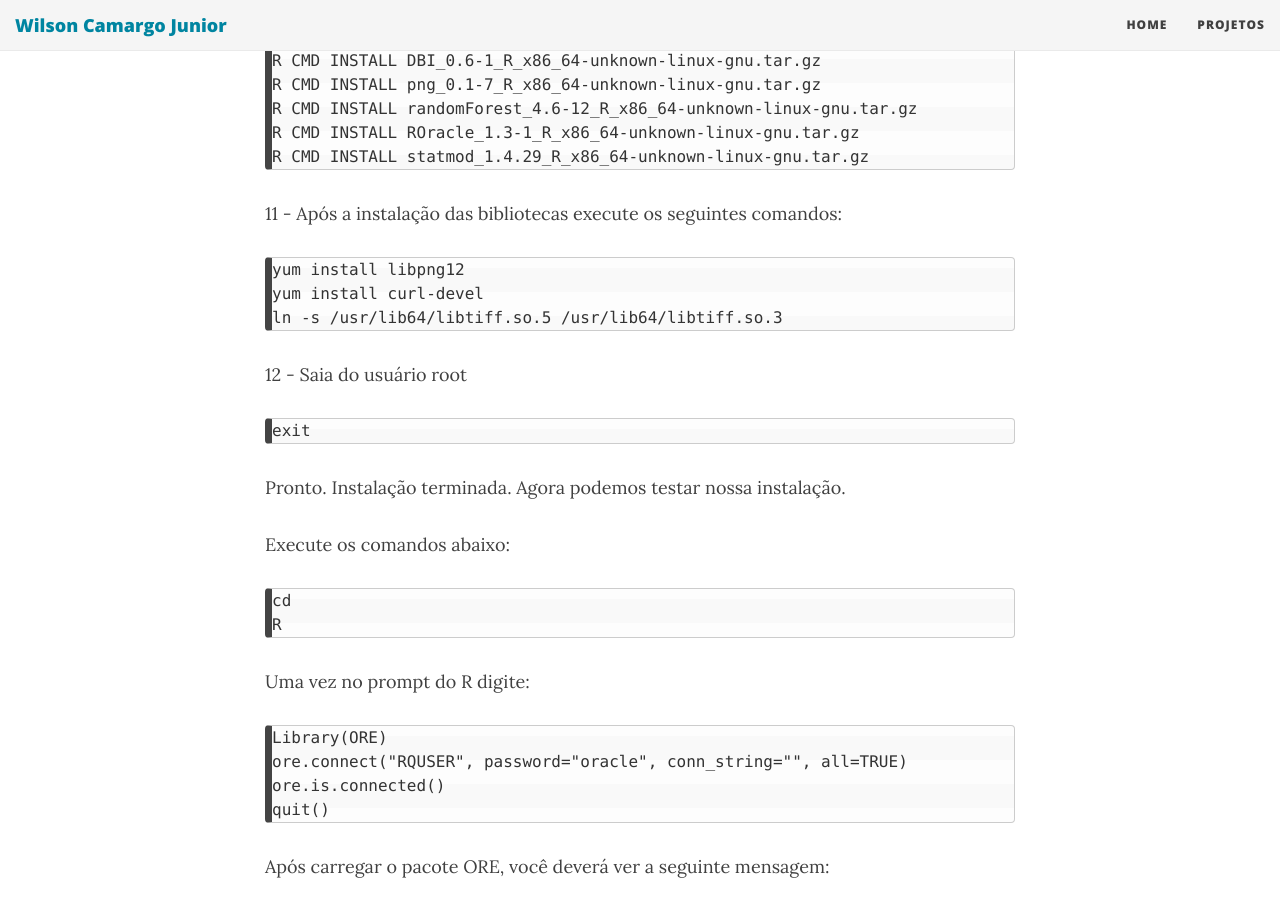
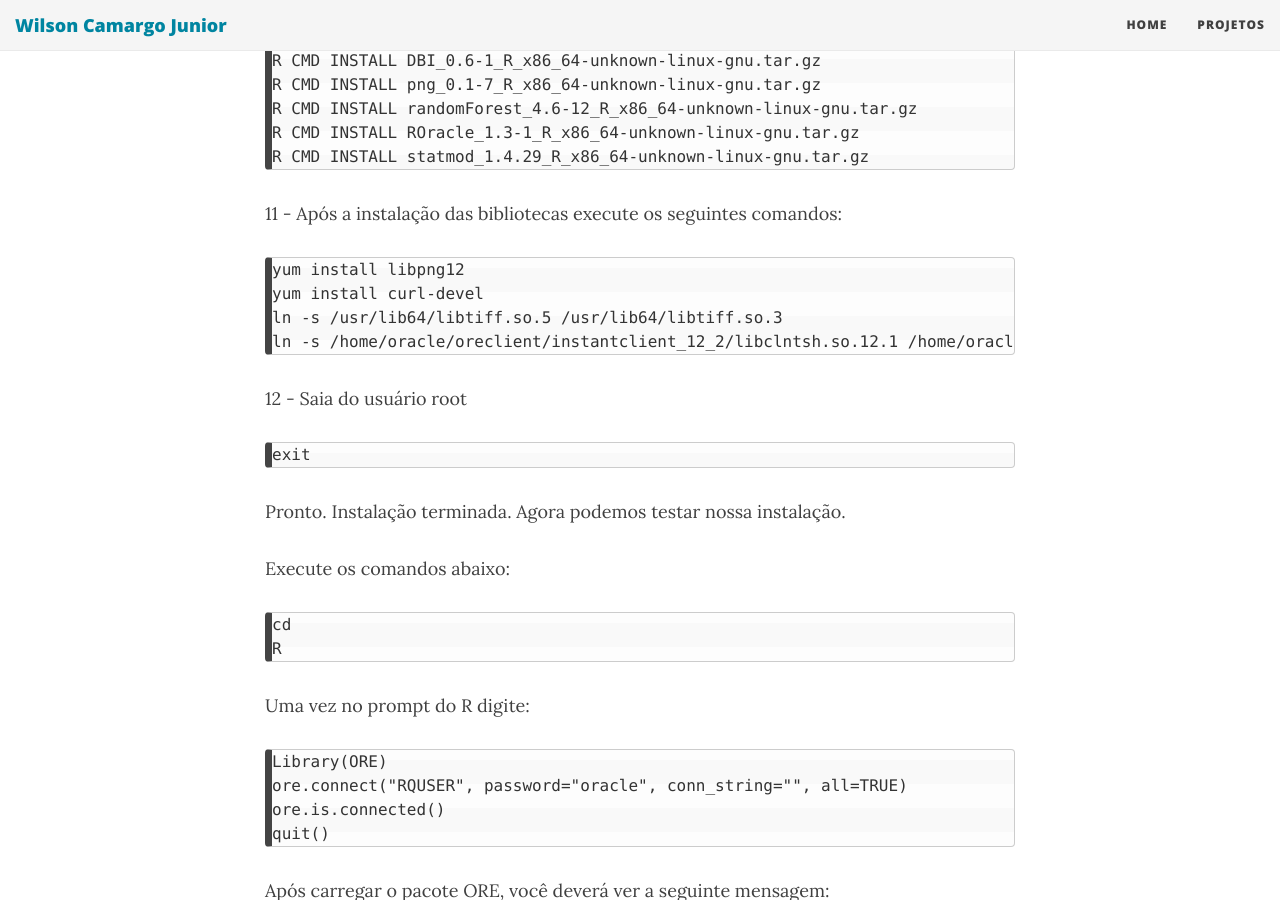
Before and after one commit to wilson-camargo-jr/teste, a Jekyll site: the page built from _posts/2018-06-18-ANN-ORE-P3.md, in a window 1280 px wide and 900 px high, scrolled down 16285 px. Built offline with Jekyll 4.4.1, drawn with Linux system fonts in a browser that asks for light colours; nearby versions of some CDN libraries.

Commit message:
Update 2018-06-18-ANN-ORE-P3.md

````diff
--- a/_posts/2018-06-18-ANN-ORE-P3.md
+++ b/_posts/2018-06-18-ANN-ORE-P3.md
@@ -405,6 +405,7 @@ R CMD INSTALL statmod_1.4.29_R_x86_64-unknown-linux-gnu.tar.gz
 yum install libpng12
 yum install curl-devel
 ln -s /usr/lib64/libtiff.so.5 /usr/lib64/libtiff.so.3
+ln -s /home/oracle/oreclient/instantclient_12_2/libclntsh.so.12.1 /home/oracle/oreclient/instantclient_12_2/libclntsh.so.11.1
 ```
 
 12 - Saia do usuário root
````
